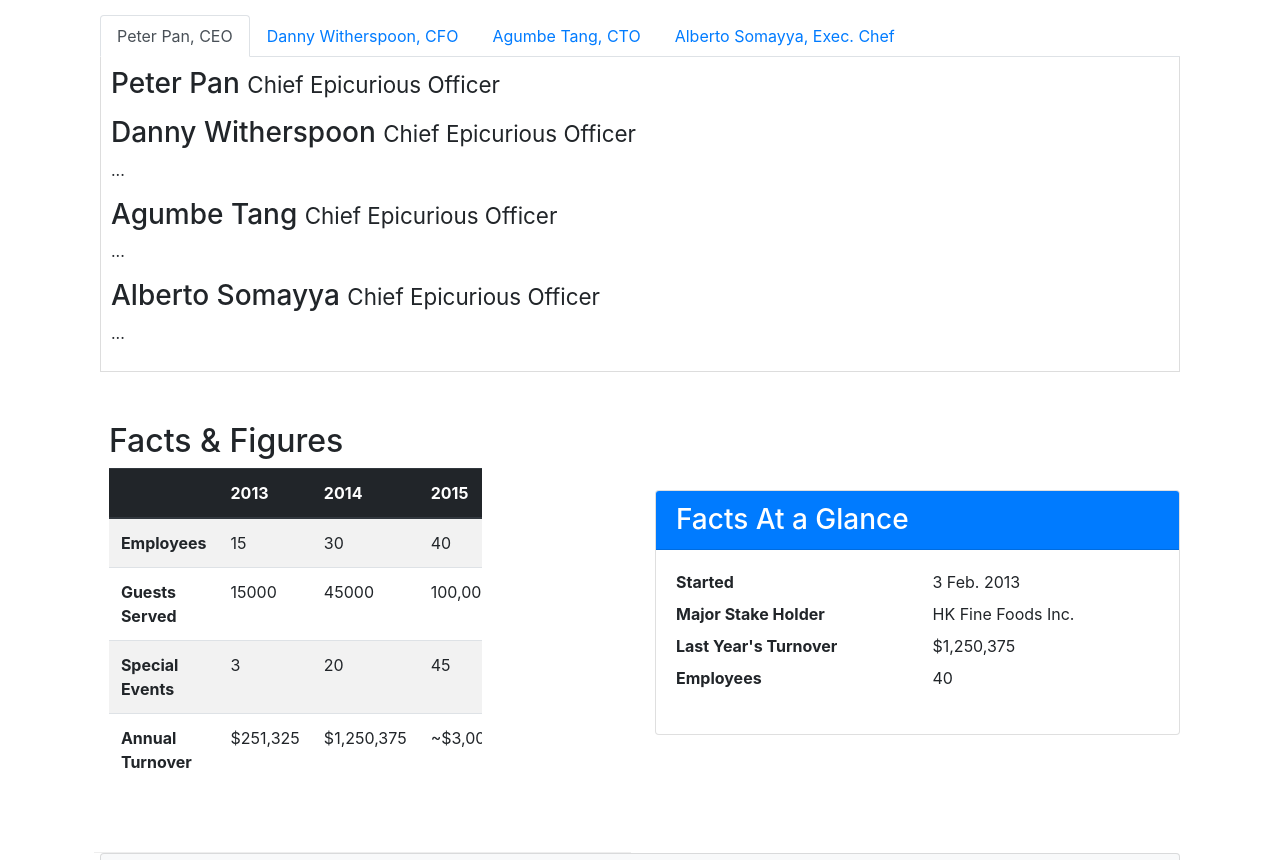
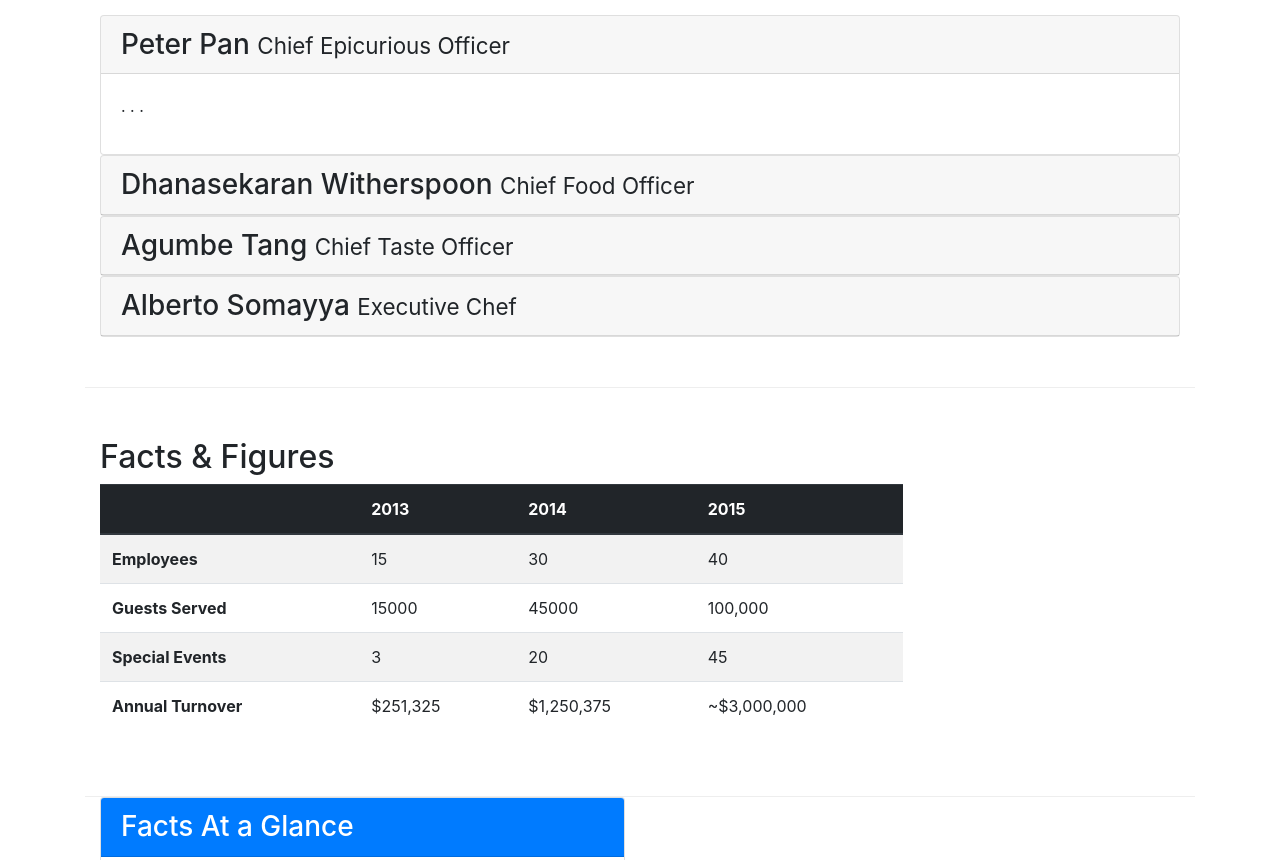
Before and after one commit to Hoangdebug/FER201m, a website: page Bootstrap4/conFusion/aboutus.html in a window 1280 px wide. Shown: the part 900-1760 px from the top of the page. Drawn offline with nearby package versions, Linux system fonts and the light colour scheme.

Commit message:
Accordion

```diff
--- a/Bootstrap4/conFusion/aboutus.html
+++ b/Bootstrap4/conFusion/aboutus.html
@@ -75,42 +75,65 @@
 
         <div class="row row-content align-items-center">
             <div class="col-12">
-                <ul class="nav nav-tabs">
-                    <li class="nav-item">
-                      <a class="nav-link active" href="#peter"
-                        role="tab" data-toggle="tab">Peter Pan, CEO</a>
-                    </li>
-                    <li class="nav-item">
-                      <a class="nav-link" href="#danny" role="tab"
-                        data-toggle="tab">Danny Witherspoon, CFO</a>
-                    </li>
-                    <li class="nav-item">
-                      <a class="nav-link" href="#agumbe"role="tab"
-                        data-toggle="tab">Agumbe Tang, CTO</a>
-                    </li>
-                    <li class="nav-item">
-                      <a class="nav-link" href="#alberto" role="tab"
-                        data-toggle="tab">Alberto Somayya, Exec. Chef</a>
-                    </li>
-                </ul>
+                <div class="accordion">
+                    <div class="card">
+                        <div class="card-header" role="tab" id="peterhead">
+                        <h3 class="mb-0">
+                            <a data-toggle="collapse" data-target="#peter">
+                            Peter Pan <small>Chief Epicurious Officer</small>
+                            </a>
+                        </h3>
+                        </div>
+                        <div class="collapse show" id="peter" data-parent="#accordion">
+                            <div class="card-body">
+                                <p class="d-none d-sm-block">. . .</p>
+                            </div>
+                        </div>
+                    </div>
+                    <div class="card">
+                        <div class="card-header" role="tab" id="dannyhead">
+                        <h3 class="mb-0">
+                            <a class="collapsed" data-toggle="collapse" data-target="#danny">
+                            Dhanasekaran Witherspoon <small>Chief Food Officer</small>
+                            </a>
+                        </h3>
+                    </div>
+                    <div class="collapse" id="danny" data-parent="#accordion">
+                        <div class="card-body">
+                            <p class="d-none d-sm-block">. . .</em></p>
+                        </div>
+                    </div>
+                </div>
+                <div class="card">
+                        <div class="card-header" role="tab" id="agumbehead">
+                        <h3 class="mb-0">
+                            <a class="collapsed" data-toggle="collapse" data-target="#agumbe">
+                            Agumbe Tang <small>Chief Taste Officer</small>
+                            </a>
+                        </h3>
+                    </div>
+                    <div class="collapse" id="agumbe" data-parent="#accordion">
+                        <div class="card-body">
+                            <p class="d-none d-sm-block">. . .</p>
+                        </div>
+                    </div>
+                </div>
+                <div class="card">
+                        <div class="card-header" role="tab" id="albertohead">
+                        <h3 class="mb-0">
+                            <a class="collapsed" data-toggle="collapse" data-target="#alberto">
+                            Alberto Somayya <small>Executive Chef</small>
+                            </a>
+                        </h3>
+                    </div>
+                    <div class="collapse" id="alberto" data-parent="#accordion">
+                        <div class="card-body">
+                            <p class="d-none d-sm-block">. . .</em></p>
+                        </div>
+                    </div>
+                </div>
 
-                <div class="tab-content">
-                    <div role="tabpanel" class="tab-pane fade show active" id="peter">
-                        <h3>Peter Pan <small>Chief Epicurious Officer</small></h3>
-                        <p></p>
-                    </div>
-                    <div role="tabpanel" class="tab-pane fade show active" id="danny">
-                        <h3>Danny Witherspoon <small>Chief Epicurious Officer</small></h3>
-                        <p> ... </p>
-                    </div>
-                    <div role="tabpanel" class="tab-pane fade show active" id="agumbe">
-                        <h3>Agumbe Tang <small>Chief Epicurious Officer</small></h3>
-                        <p> ... </p>
-                    </div>
-                    <div role="tabpanel" class="tab-pane fade show active" id="alberto">
-                        <h3>Alberto Somayya <small>Chief Epicurious Officer</small></h3>
-                        <p> ... </p>
-                    </div>
+                </div>
             </div>
        </div>
 
@@ -156,11 +179,7 @@
                 </table>
             </div>
         </div>
-        <div class="col-12 col-sm-3">
-
-        </div>
-
-        </div>
+    </div>
 
 
         <div class="col-12 col-sm-6">
```
